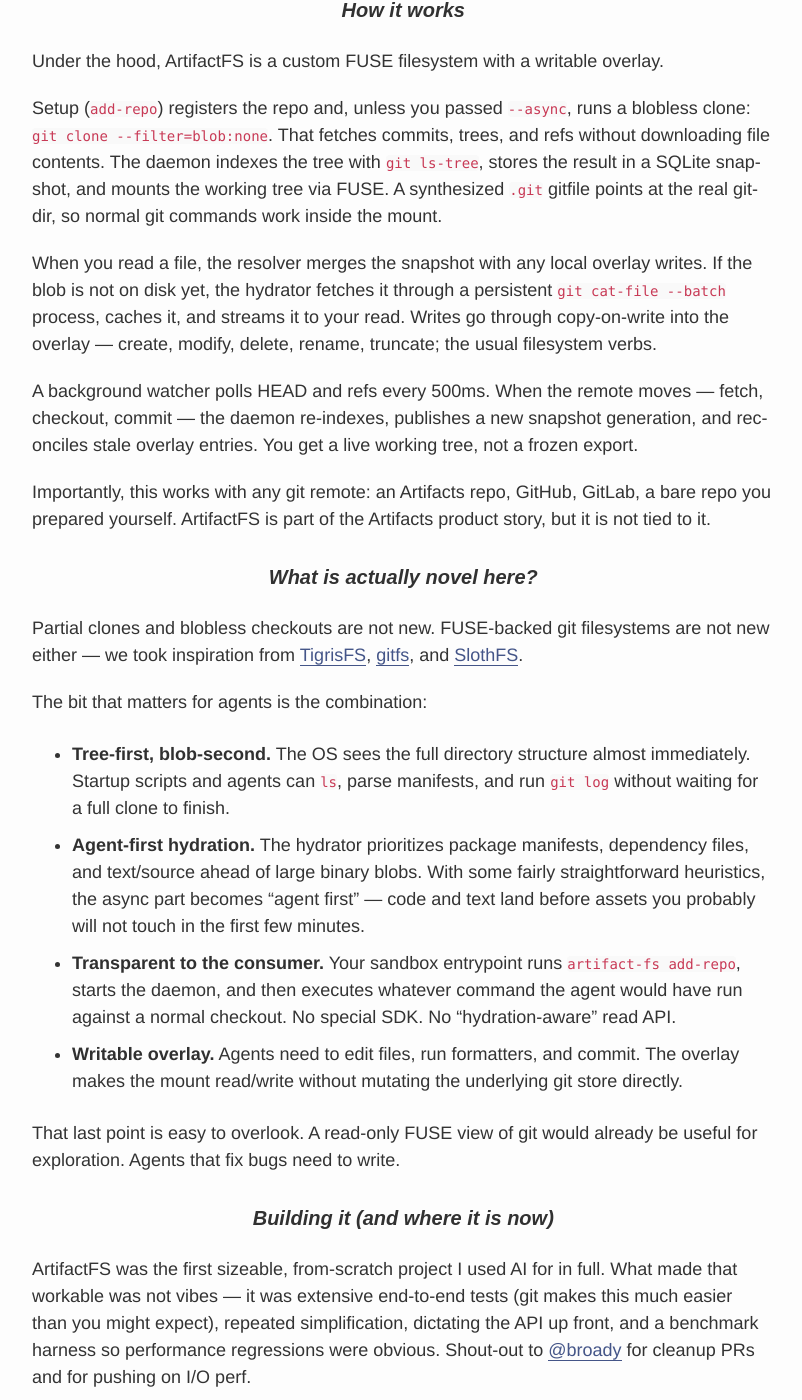
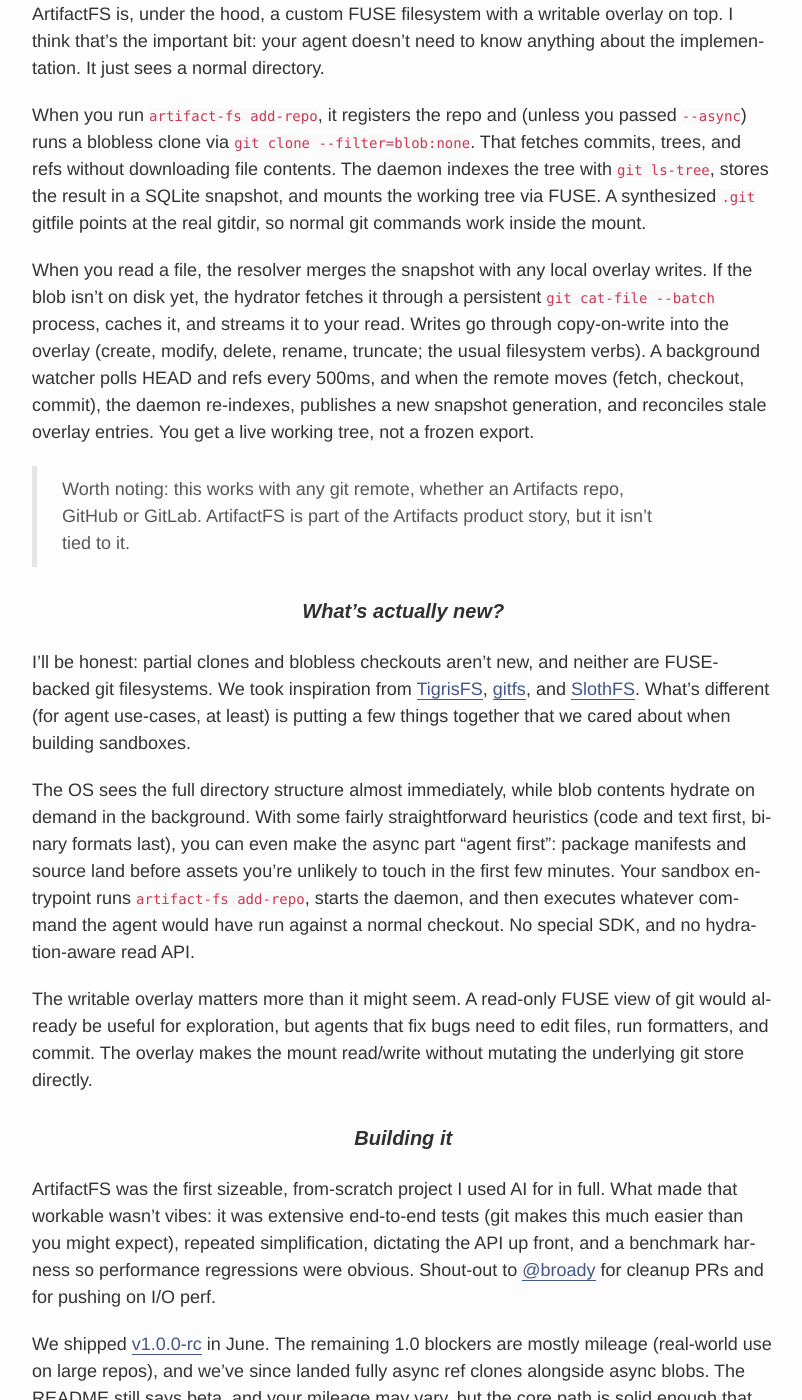
Before and after one commit to elithrar/elithrar.github.io, a Jekyll site: the page built from _posts/2026-07-06-artifactfs-async-git-clone-for-sandboxes.md, in a window 1280 px wide and 1400 px high, scrolled down 2081 px. Shown: the whole window, without its empty margins (238-1040 px from the left). Built offline with Jekyll 4.4.1, drawn with Linux system fonts in a browser that asks for light colours; some web fonts are replaced; some of the changed text lies outside the part shown.

Commit message:
Rewrite ArtifactFS post to match blog voice
Read 15 existing posts and reworked the draft: longer flowing
sentences, fewer em dashes, prose over bold bullet lists, and
Matt's usual transitions (Worth noting, Pretty good huh).

Co-authored-by: Matt Silverlock <elithrar@users.noreply.github.com>

````diff
--- a/_posts/2026-07-06-artifactfs-async-git-clone-for-sandboxes.md
+++ b/_posts/2026-07-06-artifactfs-async-git-clone-for-sandboxes.md
@@ -6,21 +6,19 @@ categories: golang, opensource, git, cloudflare
 
 This was an idea that came out of left field as we were building [Cloudflare Artifacts](https://workers.cloudflare.com/product/artifacts).
 
-Artifacts is a versioned filesystem that speaks git — built for agent toolchains, sandboxes, and CI/CD systems that need fast access to code. The obvious way to get a repo into a sandbox is `git clone`. That works fine for small repos. It does not work fine when your agent is blocked for minutes (or longer) while a 1GB+ monorepo with millions of objects finishes cloning. You eat wall time and CPU time before the agent can do anything useful.
+[Artifacts](https://workers.cloudflare.com/product/artifacts) is a versioned filesystem that speaks git, and we built it for agent toolchains, sandboxes, and CI/CD systems that need fast access to code repositories. The obvious way to get a repo into a sandbox is `git clone`, and that works fine for small repos. It stops being fine when you're waiting on a 1GB+ monorepo with millions of objects to finish cloning before your agent can do anything useful. You eat wall time and CPU time, and in a short-lived environment that's a poor trade.
 
-We wanted the file tree _now_, and the blobs later. [ArtifactFS](https://github.com/cloudflare/artifact-fs) is the FUSE driver we open-sourced to make that happen.
+The idea we landed on was pretty simple: what if a clone could be async? Grab the file tree, mount it, and hydrate file contents in the background. [ArtifactFS](https://github.com/cloudflare/artifact-fs) is the FUSE driver we open-sourced to do exactly that.
 
-### The blocking clone problem
+### Where `git clone` falls down
 
-When you spin up a sandbox — a container, a VM, an agent environment — you typically want code on disk before you can run tests, parse manifests, or let an LLM start reading the tree. A traditional clone is all-or-nothing: commits, trees, refs, _and_ every blob, fetched and written before your startup script can hand off to the agent.
+When you spin up a sandbox (a container, a VM, an agent environment), you typically want code on disk before you can run tests, parse manifests, or let an LLM start reading the tree. A traditional clone is all-or-nothing: commits, trees, refs, and every blob, fetched and written before your startup script can hand off to the agent. That's fine for a developer laptop, but it's painful for short-lived environments where startup time is the bottleneck.
 
-That is fine for a developer laptop. It is painful for short-lived environments where startup time is the bottleneck. Worse, most of what an agent needs early is not the entire object graph. It is `package.json`, `go.mod`, `Cargo.toml`, source files, READMEs — the stuff you reach for when orienting yourself in a codebase. Large binaries, assets, and vendored artifacts can wait.
+Worse, most of what an agent needs early isn't the entire object graph. It's `package.json`, `go.mod`, `Cargo.toml`, source files, READMEs: the stuff you reach for when orienting yourself in a codebase. Large binaries, assets, and vendored artifacts can wait.
 
-What if a clone could be async? Grab the file tree, mount it, and hydrate contents in the background.
+### Trying it out
 
-### A quick example
-
-ArtifactFS is a CLI plus a long-running FUSE daemon. You register a repo, start the daemon, and use the mount like any other directory. The agent does not need to know it is backed by git at all.
+ArtifactFS is a CLI plus a long-running FUSE daemon. You register a repo, start the daemon, and use the mount like any other directory. The agent doesn't need to know it's backed by git at all.
 
 ```bash
 export ARTIFACT_FS_ROOT="$HOME/.artifact-fs"
@@ -39,9 +37,9 @@ cat /tmp/workers-sdk/README.md
 git -C /tmp/workers-sdk log --oneline -5
 ```
 
-Reads block only until the specific blob you asked for has been fetched. Everything else continues hydrating in the background. Check progress with `artifact-fs status --name workers-sdk`, or tail the daemon logs if you want to watch hydration events go by.
+Reads block only until the specific blob you asked for has been fetched, and everything else continues hydrating in the background. Check progress with `artifact-fs status --name workers-sdk`, or tail the daemon logs if you want to watch hydration events go by.
 
-If you are mounting multiple repos into the same sandbox and want the daemon to prepare them without blocking on ref fetches, pass `--async`:
+If you're mounting multiple repos into the same sandbox and want the daemon to prepare them without blocking on ref fetches, pass `--async`:
 
 ```bash
 artifact-fs add-repo \
@@ -52,39 +50,32 @@ artifact-fs add-repo \
   --async
 ```
 
-By default, refs are fetched synchronously (so the file structure is there before you start poking at it) and blobs are async. With `--async`, ref preparation moves into the background too — the cost to opportunistically mount several repos is near-zero.
+By default, refs are fetched synchronously (so the file structure is there before you start poking at it) and blobs are async. With `--async`, ref preparation moves into the background too, and the cost to opportunistically mount several repos is near-zero.
 
 ### How it works
 
-Under the hood, ArtifactFS is a custom FUSE filesystem with a writable overlay.
+ArtifactFS is, under the hood, a custom FUSE filesystem with a writable overlay on top. I think that's the important bit: your agent doesn't need to know anything about the implementation. It just sees a normal directory.
 
-Setup (`add-repo`) registers the repo and, unless you passed `--async`, runs a blobless clone: `git clone --filter=blob:none`. That fetches commits, trees, and refs without downloading file contents. The daemon indexes the tree with `git ls-tree`, stores the result in a SQLite snapshot, and mounts the working tree via FUSE. A synthesized `.git` gitfile points at the real gitdir, so normal git commands work inside the mount.
+When you run `artifact-fs add-repo`, it registers the repo and (unless you passed `--async`) runs a blobless clone via `git clone --filter=blob:none`. That fetches commits, trees, and refs without downloading file contents. The daemon indexes the tree with `git ls-tree`, stores the result in a SQLite snapshot, and mounts the working tree via FUSE. A synthesized `.git` gitfile points at the real gitdir, so normal git commands work inside the mount.
 
-When you read a file, the resolver merges the snapshot with any local overlay writes. If the blob is not on disk yet, the hydrator fetches it through a persistent `git cat-file --batch` process, caches it, and streams it to your read. Writes go through copy-on-write into the overlay — create, modify, delete, rename, truncate; the usual filesystem verbs.
+When you read a file, the resolver merges the snapshot with any local overlay writes. If the blob isn't on disk yet, the hydrator fetches it through a persistent `git cat-file --batch` process, caches it, and streams it to your read. Writes go through copy-on-write into the overlay (create, modify, delete, rename, truncate; the usual filesystem verbs). A background watcher polls HEAD and refs every 500ms, and when the remote moves (fetch, checkout, commit), the daemon re-indexes, publishes a new snapshot generation, and reconciles stale overlay entries. You get a live working tree, not a frozen export.
 
-A background watcher polls HEAD and refs every 500ms. When the remote moves — fetch, checkout, commit — the daemon re-indexes, publishes a new snapshot generation, and reconciles stale overlay entries. You get a live working tree, not a frozen export.
+> Worth noting: this works with any git remote, whether an Artifacts repo, GitHub or GitLab. ArtifactFS is part of the Artifacts product story, but it isn't tied to it.
 
-Importantly, this works with any git remote: an Artifacts repo, GitHub, GitLab, a bare repo you prepared yourself. ArtifactFS is part of the Artifacts product story, but it is not tied to it.
+### What's actually new?
 
-### What is actually novel here?
+I'll be honest: partial clones and blobless checkouts aren't new, and neither are FUSE-backed git filesystems. We took inspiration from [TigrisFS](https://github.com/tigrisdata/tigrisfs/), [gitfs](https://github.com/presslabs/gitfs), and [SlothFS](https://gerrit.googlesource.com/gitfs/). What's different (for agent use-cases, at least) is putting a few things together that we cared about when building sandboxes.
 
-Partial clones and blobless checkouts are not new. FUSE-backed git filesystems are not new either — we took inspiration from [TigrisFS](https://github.com/tigrisdata/tigrisfs/), [gitfs](https://github.com/presslabs/gitfs), and [SlothFS](https://gerrit.googlesource.com/gitfs/).
+The OS sees the full directory structure almost immediately, while blob contents hydrate on demand in the background. With some fairly straightforward heuristics (code and text first, binary formats last), you can even make the async part "agent first": package manifests and source land before assets you're unlikely to touch in the first few minutes. Your sandbox entrypoint runs `artifact-fs add-repo`, starts the daemon, and then executes whatever command the agent would have run against a normal checkout. No special SDK, and no hydration-aware read API.
 
-The bit that matters for agents is the combination:
+The writable overlay matters more than it might seem. A read-only FUSE view of git would already be useful for exploration, but agents that fix bugs need to edit files, run formatters, and commit. The overlay makes the mount read/write without mutating the underlying git store directly.
 
-- **Tree-first, blob-second.** The OS sees the full directory structure almost immediately. Startup scripts and agents can `ls`, parse manifests, and run `git log` without waiting for a full clone to finish.
-- **Agent-first hydration.** The hydrator prioritizes package manifests, dependency files, and text/source ahead of large binary blobs. With some fairly straightforward heuristics, the async part becomes "agent first" — code and text land before assets you probably will not touch in the first few minutes.
-- **Transparent to the consumer.** Your sandbox entrypoint runs `artifact-fs add-repo`, starts the daemon, and then executes whatever command the agent would have run against a normal checkout. No special SDK. No "hydration-aware" read API.
-- **Writable overlay.** Agents need to edit files, run formatters, and commit. The overlay makes the mount read/write without mutating the underlying git store directly.
+### Building it
 
-That last point is easy to overlook. A read-only FUSE view of git would already be useful for exploration. Agents that fix bugs need to write.
+ArtifactFS was the first sizeable, from-scratch project I used AI for in full. What made that workable wasn't vibes: it was extensive end-to-end tests (git makes this much easier than you might expect), repeated simplification, dictating the API up front, and a benchmark harness so performance regressions were obvious. Shout-out to [@broady](https://twitter.com/broady) for cleanup PRs and for pushing on I/O perf.
 
-### Building it (and where it is now)
+We shipped [v1.0.0-rc](https://github.com/cloudflare/artifact-fs/releases) in June. The remaining 1.0 blockers are mostly mileage (real-world use on large repos), and we've since landed fully async ref clones alongside async blobs. The README still says beta, and your mileage may vary, but the core path is solid enough that I'm comfortable writing about it.
 
-ArtifactFS was the first sizeable, from-scratch project I used AI for in full. What made that workable was not vibes — it was extensive end-to-end tests (git makes this much easier than you might expect), repeated simplification, dictating the API up front, and a benchmark harness so performance regressions were obvious. Shout-out to [@broady](https://twitter.com/broady) for cleanup PRs and for pushing on I/O perf.
+If you're building sandboxes or agent environments where `git clone` is on your critical path, give it a look: [github.com/cloudflare/artifact-fs](https://github.com/cloudflare/artifact-fs). Issues and PRs welcome. Read [AGENTS.md](https://github.com/cloudflare/artifact-fs/blob/main/AGENTS.md) first if you're sending code.
 
-We shipped [v1.0.0-rc](https://github.com/cloudflare/artifact-fs/releases) in June. The remaining 1.0 blockers are mostly mileage — real-world use on large repos — and we have since landed fully async ref clones alongside async blobs. The README still says beta; your mileage may vary, but the core path is solid enough that I am comfortable writing about it.
-
-If you are building sandboxes or agent environments where `git clone` is on your critical path, give it a look: [github.com/cloudflare/artifact-fs](https://github.com/cloudflare/artifact-fs). Issues and PRs welcome — read [AGENTS.md](https://github.com/cloudflare/artifact-fs/blob/main/AGENTS.md) first if you are sending code.
-
-Pretty good timing for a filesystem that lets your agents start working near immediately, huh?
+Pretty good, huh?
````
